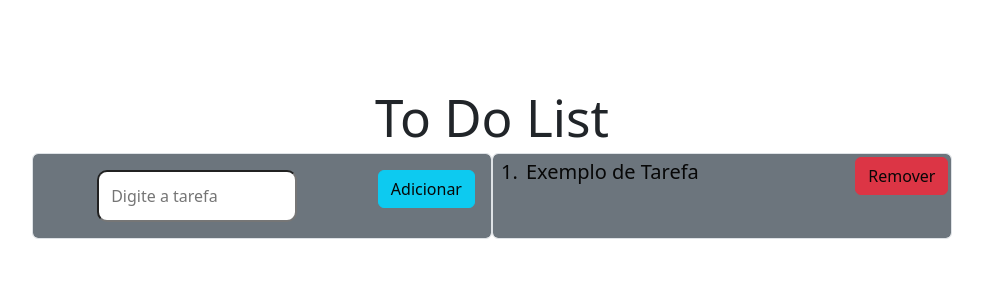
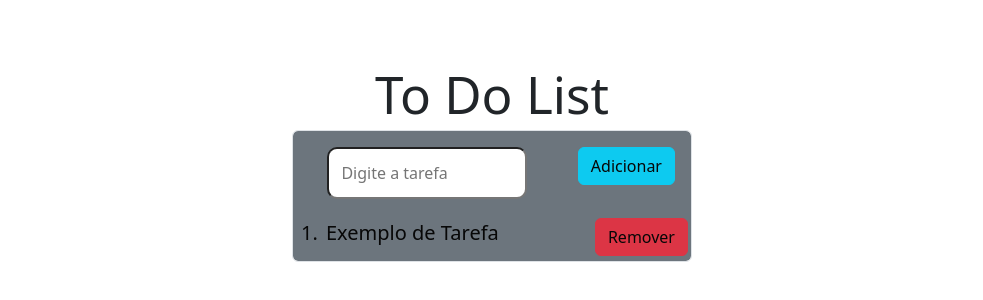
Before and after one commit to AdrianoVolter/To-Do-List, a React (Vite) app: page / in a window 1280 px wide. Shown: the part 236-536 px from the top of the page, without its empty margins (136-1119 px from the left). Built offline with nearby package versions, Linux system fonts and the light colour scheme.

Commit message:
To Do list - V.1.1 (ajustes css)

```diff
--- a/src/App.css
+++ b/src/App.css
@@ -58,6 +58,7 @@ li .btn{
   float: right;
   margin-left: 20px;
   color: rgb(7, 7, 7);
+  margin-bottom: 5px;
 
 }
 li button:hover{
@@ -74,7 +75,7 @@ li button:hover{
 }
 /* Diminuir form e manter itens dentro*/
  .form-control{
-  width: 50%;
+  width: 400px;
   margin: 0 auto;
   padding: 0;
   color: rgb(7, 7, 7);
--- a/src/App.jsx
+++ b/src/App.jsx
@@ -37,8 +37,6 @@ function App() {
         <CardAdicionar
           className='form-control'
           adicionarTarefa={adicionarTarefa} />
-      </div>
-     <div className='form-control bg-secondary'>
         <ol className='list-group'>
           {listaDeTarefas.map((tarefa) => (
             <ListItem
@@ -48,9 +46,7 @@ function App() {
               />
           ))}
         </ol>
-
      </div>
-
     </div>
   )
 }
--- a/src/index.css
+++ b/src/index.css
@@ -58,7 +58,7 @@ button:focus-visible {
 @media (prefers-color-scheme: light) {
   :root {
     color: #213547;
-    background-color: #ffffff;
+
   }
   a:hover {
     color: #747bff;
```
